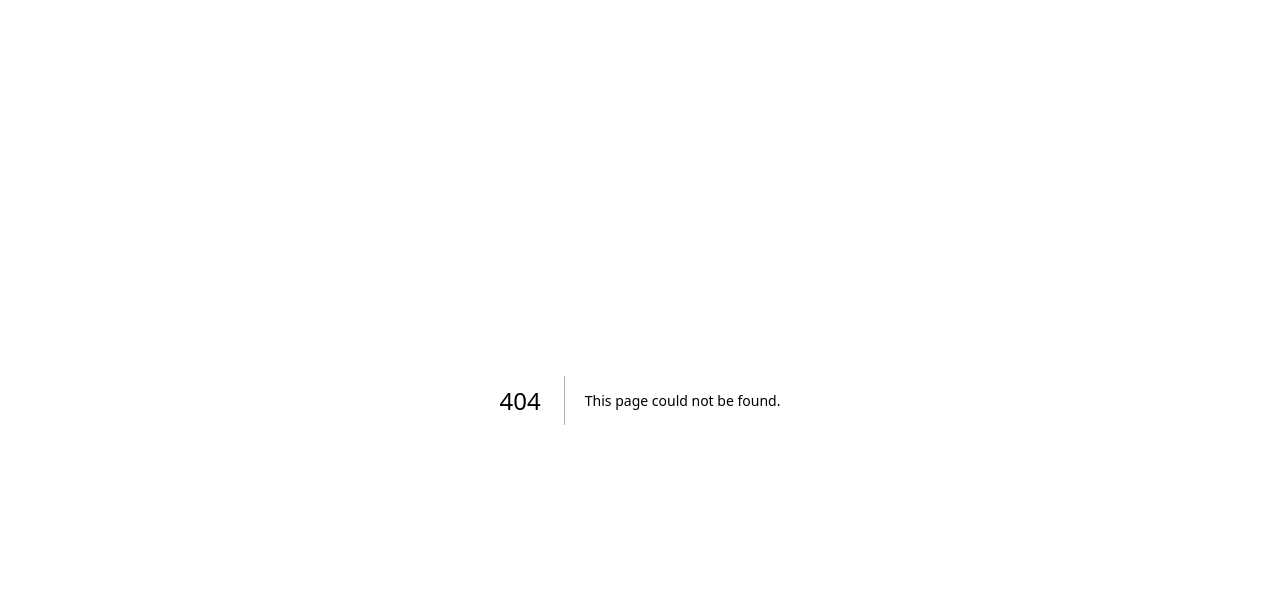
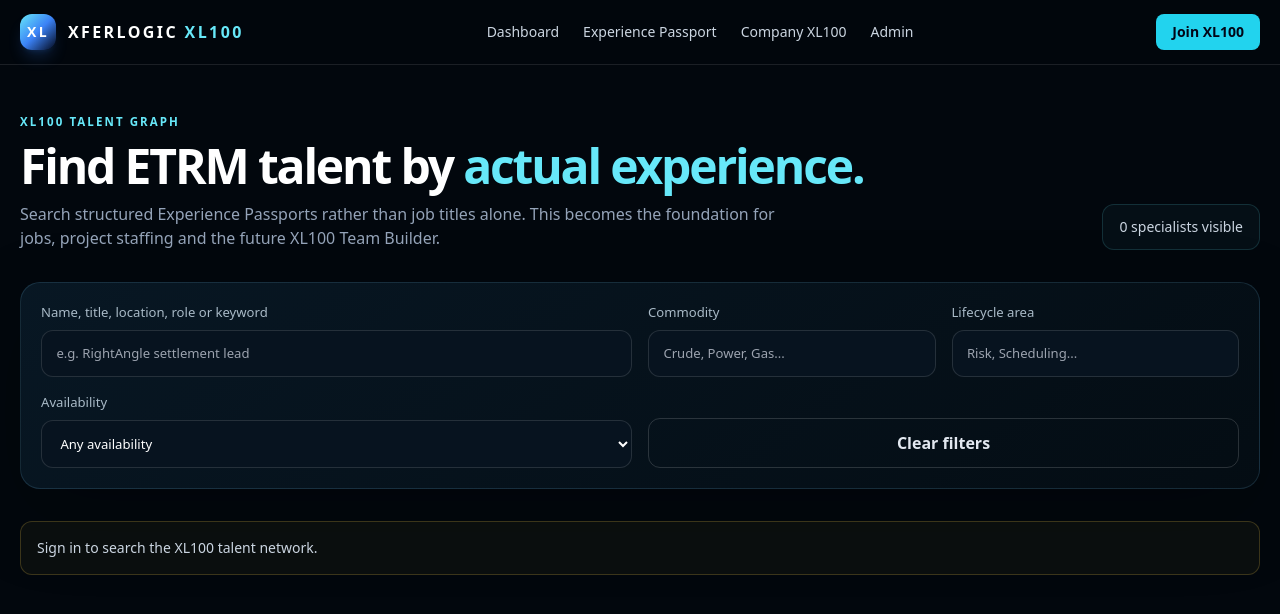
Before and after one commit to fajarv/xferlogic, a Next.js app: page /talent in a window 1280 px wide. Before the commit this address had no page. Shown: the top 614 px of the page. Built offline with nearby package versions, Linux system fonts and the light colour scheme.

Commit message:
Add XL100 talent directory search

```diff
--- /dev/null
+++ b/app/talent/page.js
@@ -0,0 +1,153 @@
+"use client";
+
+import { useEffect, useMemo, useState } from "react";
+import AppShell from "../../components/AppShell";
+import { supabase } from "../../lib/supabase";
+
+function includesAny(values, query) {
+  if (!query) return true;
+  return (values || []).some(v => String(v).toLowerCase().includes(query.toLowerCase()));
+}
+
+export default function TalentDirectoryPage() {
+  const [people, setPeople] = useState([]);
+  const [loading, setLoading] = useState(true);
+  const [message, setMessage] = useState("");
+  const [filters, setFilters] = useState({ q: "", commodity: "", lifecycle: "", availability: "" });
+
+  useEffect(() => {
+    let active = true;
+    async function load() {
+      setLoading(true);
+      const { data: auth } = await supabase.auth.getUser();
+      if (!auth?.user) {
+        if (active) {
+          setMessage("Sign in to search the XL100 talent network.");
+          setLoading(false);
+        }
+        return;
+      }
+
+      const [{ data: profiles, error: profileError }, { data: passports, error: passportError }] = await Promise.all([
+        supabase.from("profiles").select("id,display_name,title,location,bio,availability_status"),
+        supabase.from("experience_passports").select("user_id,years_etrm,summary,commodities,lifecycle_areas,delivery_roles,operating_regions"),
+      ]);
+
+      if (profileError || passportError) {
+        if (active) {
+          setMessage(profileError?.message || passportError?.message || "Unable to load talent.");
+          setLoading(false);
+        }
+        return;
+      }
+
+      const passportByUser = new Map((passports || []).map(p => [p.user_id, p]));
+      const merged = (profiles || []).map(p => ({ ...p, passport: passportByUser.get(p.id) || null }));
+      if (active) {
+        setPeople(merged);
+        setLoading(false);
+      }
+    }
+    load();
+    return () => { active = false; };
+  }, []);
+
+  const filtered = useMemo(() => {
+    const q = filters.q.trim().toLowerCase();
+    return people.filter(person => {
+      const passport = person.passport || {};
+      const haystack = [
+        person.display_name,
+        person.title,
+        person.location,
+        person.bio,
+        passport.summary,
+        ...(passport.delivery_roles || []),
+        ...(passport.operating_regions || []),
+      ].filter(Boolean).join(" ").toLowerCase();
+      if (q && !haystack.includes(q)) return false;
+      if (!includesAny(passport.commodities, filters.commodity)) return false;
+      if (!includesAny(passport.lifecycle_areas, filters.lifecycle)) return false;
+      if (filters.availability && person.availability_status !== filters.availability) return false;
+      return true;
+    });
+  }, [people, filters]);
+
+  return (
+    <AppShell>
+      <main className="mx-auto max-w-7xl px-5 py-12">
+        <div className="xl-kicker">XL100 Talent Graph</div>
+        <div className="mt-3 flex flex-col justify-between gap-5 md:flex-row md:items-end">
+          <div>
+            <h1 className="text-4xl font-black tracking-[-.045em] md:text-5xl">Find ETRM talent by <span className="text-cyan-300">actual experience.</span></h1>
+            <p className="mt-3 max-w-3xl text-slate-400">Search structured Experience Passports rather than job titles alone. This becomes the foundation for jobs, project staffing and the future XL100 Team Builder.</p>
+          </div>
+          <div className="rounded-xl border border-cyan-300/15 bg-cyan-300/[.04] px-4 py-3 text-sm text-slate-300">{filtered.length} specialist{filtered.length === 1 ? "" : "s"} visible</div>
+        </div>
+
+        <section className="xl-card mt-8 grid gap-4 p-5 md:grid-cols-4">
+          <label className="md:col-span-2">Name, title, location, role or keyword
+            <input value={filters.q} onChange={e => setFilters(f => ({ ...f, q: e.target.value }))} placeholder="e.g. RightAngle settlement lead" />
+          </label>
+          <label>Commodity
+            <input value={filters.commodity} onChange={e => setFilters(f => ({ ...f, commodity: e.target.value }))} placeholder="Crude, Power, Gas..." />
+          </label>
+          <label>Lifecycle area
+            <input value={filters.lifecycle} onChange={e => setFilters(f => ({ ...f, lifecycle: e.target.value }))} placeholder="Risk, Scheduling..." />
+          </label>
+          <label className="md:col-span-2">Availability
+            <select value={filters.availability} onChange={e => setFilters(f => ({ ...f, availability: e.target.value }))}>
+              <option value="">Any availability</option>
+              <option value="open_to_opportunities">Open to opportunities</option>
+              <option value="contract_only">Contract only</option>
+              <option value="full_time">Full-time</option>
+              <option value="advisory_fractional">Advisory / fractional</option>
+              <option value="short_engagements">Short SME engagements</option>
+              <option value="not_looking">Not looking</option>
+            </select>
+          </label>
+          <div className="md:col-span-2 flex items-end">
+            <button onClick={() => setFilters({ q: "", commodity: "", lifecycle: "", availability: "" })} className="w-full rounded-xl border border-white/15 px-4 py-3 font-bold text-slate-200">Clear filters</button>
+          </div>
+        </section>
+
+        {loading && <div className="mt-8 text-slate-400">Loading XL100 talent…</div>}
+        {message && <div className="mt-8 rounded-xl border border-amber-300/20 bg-amber-300/[.04] p-4 text-sm text-slate-300">{message}</div>}
+
+        {!loading && !message && filtered.length === 0 && (
+          <section className="xl-card mt-8 p-8 text-center">
+            <h2 className="text-2xl font-bold">No matching specialists yet.</h2>
+            <p className="mx-auto mt-3 max-w-2xl text-sm leading-6 text-slate-400">XL100 is at the beginning of its talent graph. As members create Experience Passports, this page will become searchable across ETRM platforms, commodities, modules, implementations, support history and availability.</p>
+          </section>
+        )}
+
+        <section className="mt-8 grid gap-4 md:grid-cols-2 xl:grid-cols-3">
+          {filtered.map(person => {
+            const passport = person.passport || {};
+            const chips = [...(passport.commodities || []), ...(passport.lifecycle_areas || []), ...(passport.delivery_roles || [])].slice(0, 8);
+            return (
+              <article key={person.id} className="xl-card p-5">
+                <div className="flex items-start gap-4">
+                  <div className="grid h-12 w-12 shrink-0 place-items-center rounded-full bg-gradient-to-br from-cyan-300 to-blue-600 font-black text-slate-950">{(person.display_name || "XL").split(/\s+/).slice(0,2).map(x => x[0]).join("").toUpperCase()}</div>
+                  <div>
+                    <h2 className="font-bold">{person.display_name || "XL100 Member"}</h2>
+                    <p className="mt-1 text-sm text-slate-400">{person.title || "ETRM professional"}{person.location ? ` · ${person.location}` : ""}</p>
+                  </div>
+                </div>
+                <div className="mt-5 flex items-center justify-between text-sm">
+                  <span className="text-slate-400">ETRM experience</span>
+                  <strong>{passport.years_etrm ?? "—"}{passport.years_etrm != null ? " years" : ""}</strong>
+                </div>
+                <p className="mt-4 text-sm leading-6 text-slate-400">{passport.summary || person.bio || "Experience Passport in progress."}</p>
+                <div className="mt-4 flex flex-wrap gap-2">
+                  {chips.map((chip, index) => <span key={`${chip}-${index}`} className="rounded-full border border-white/10 bg-white/[.025] px-2.5 py-1 text-xs text-slate-300">{chip}</span>)}
+                </div>
+                <div className="mt-5 border-t border-white/10 pt-4 text-xs text-cyan-300">{String(person.availability_status || "not_specified").replaceAll("_", " ")}</div>
+              </article>
+            );
+          })}
+        </section>
+      </main>
+    </AppShell>
+  );
+}
```
